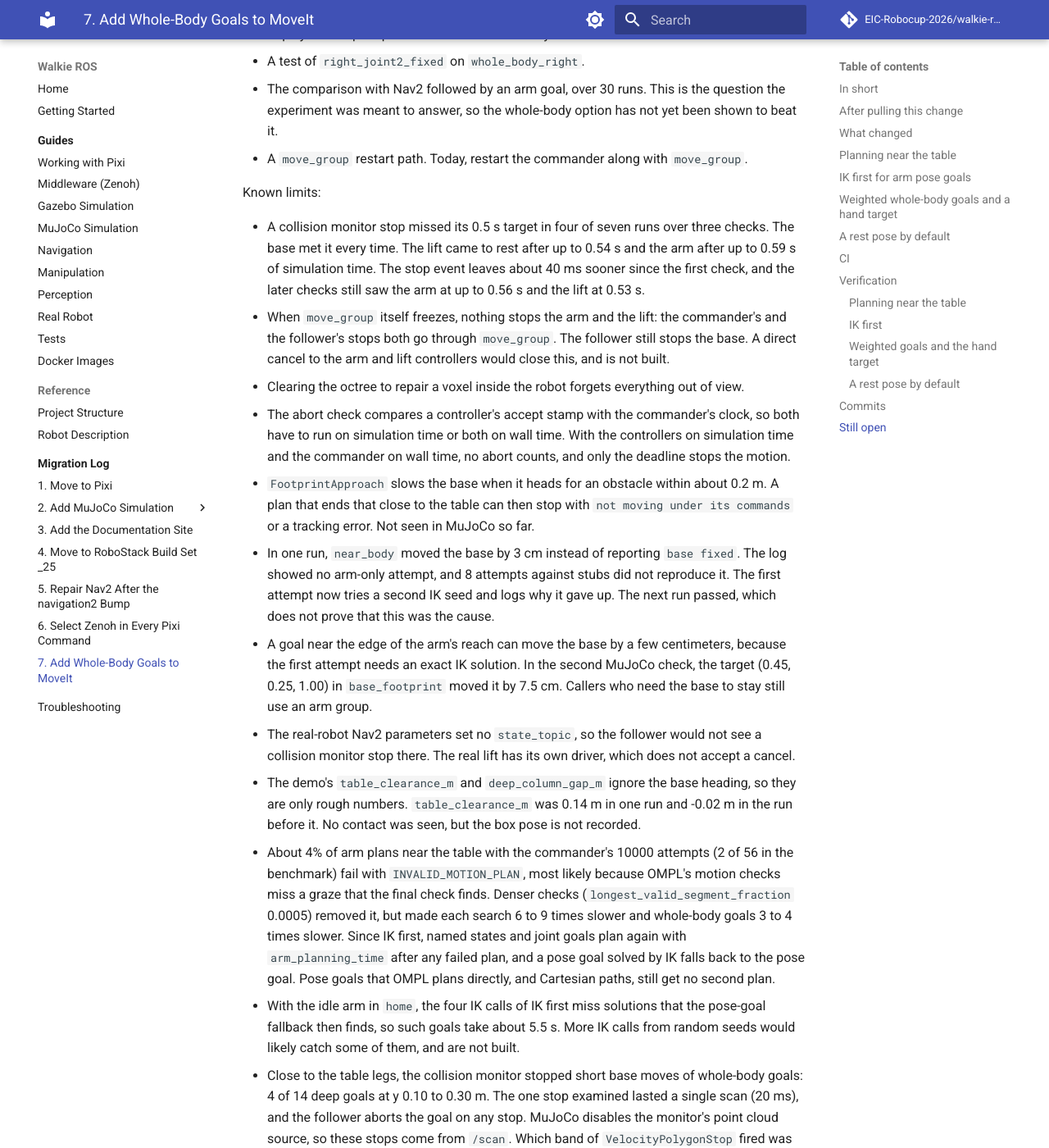
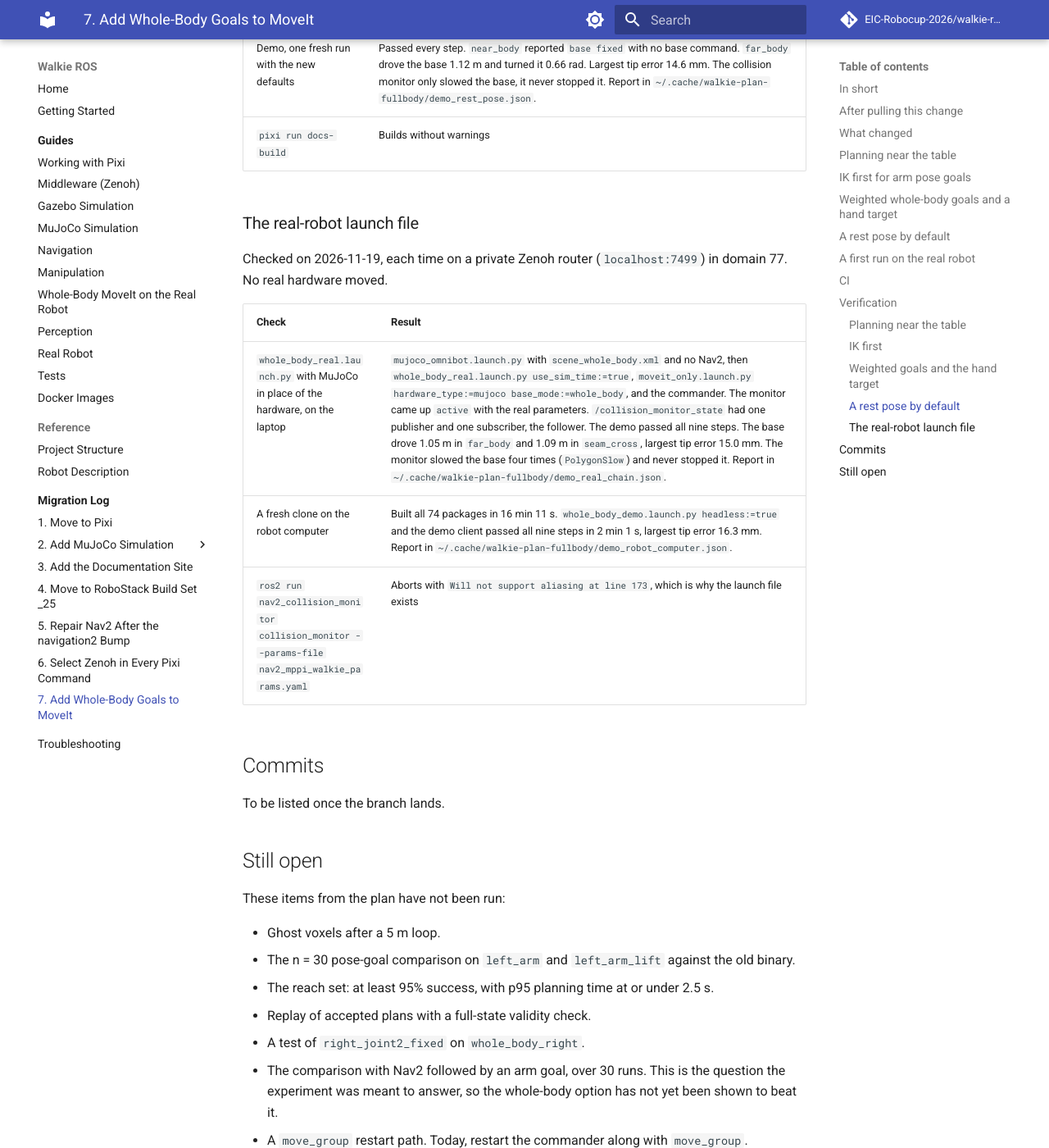
Before and after one commit to EIC-Robocup-2026/walkie-ros, an MkDocs documentation site: the page built from docs/migrations/07-whole-body-moveit.md, in a window 1280 px wide and 1400 px high, scrolled down 15391 px. Shown: the whole window at 82% size. Built offline with MkDocs 1.6.1 and Material for MkDocs 9.7.7, drawn with Linux system fonts in a browser that asks for light colours; comment, search, counter and statistics services are not loaded; some of the changed text lies outside the part shown.

Commit message:
docs: add a guide for the first whole-body run on the robot

```diff
--- a/docs/migrations/07-whole-body-moveit.md
+++ b/docs/migrations/07-whole-body-moveit.md
@@ -27,7 +27,8 @@ pulling. For day-to-day use, read
   is now solved by IK first, and can end in a different arm configuration than before
   (added 2026-11-14, `ik_first_enable` turns it off, see
   [IK first for arm pose goals](#ik-first-for-arm-pose-goals)). Whole-body goals have not
-  run on the real robot, so keep `base_mode:=fixed` there.
+  run on the real robot. Keep `base_mode:=fixed` there, except for a supervised first run
+  that follows [Whole-Body MoveIt on the Real Robot](../guides/whole-body-real-robot.md).
 - **Added 2026-11-16:** weights that rank the sampled base poses of a whole-body goal, a
   rest posture, and a hand target to drag in RViz. The defaults pick the same base pose
   as before. See
@@ -38,6 +39,9 @@ pulling. For day-to-day use, read
   `whole_body_weight_rest` to 0.0 and `whole_body_rest_state` to `home` for the old
   behaviour. See
   [A rest pose by default](#a-rest-pose-by-default).
+- **Added 2026-11-19:** `whole_body_real.launch.py` starts the base side of
+  `base_mode:=whole_body` on the real robot, and a guide walks through a first run there.
+  See [A first run on the real robot](#a-first-run-on-the-real-robot).
 - **Result:** the MuJoCo demo passed all ten steps in the last run here and in six runs of
   three independent checks, and the launch tests pass ([Verification](#verification)). A
   collision monitor stop missed its 0.5 s target in four of seven runs, by up to 0.09 s of
@@ -420,11 +424,43 @@ fell by 11 percent, for 9 cm more base travel and about 1.1 s more planning per
     With the other arm in `hands_up` or `standby`, `rest_pose` was free at every checked
     lift from 0.2 m up. At a lift of 0, link4 hits `base_link`, as it does in `hands_up`.
 
+## A first run on the real robot
+
+Added 2026-11-19. `bringup/launch/whole_body_real.launch.py` starts what
+`base_mode:=whole_body` needs on top of `real_omnibot.launch.py`, apart from `move_group`
+and the commander:
+
+- an identity `map` to `odom` transform (`static_map_odom:=true`),
+- the collision monitor with the real Nav2 parameters, and its own lifecycle manager,
+  `lifecycle_manager_whole_body` (`collision_monitor:=true`),
+- `whole_body_base_follower`,
+- `whole_body_marker`, the hand target (`use_marker:=true`).
+
+The steps of a first run, from a rehearsal in MuJoCo to the whole robot, are in
+[Whole-Body MoveIt on the Real Robot](../guides/whole-body-real-robot.md).
+
+??? info "Why a launch file, and why these choices"
+    - **YAML anchors.** `nav2_mppi_walkie_params.yaml` uses anchors. `ros2 run` with
+      `--params-file` aborts on them (`Will not support aliasing`), so the monitor reads
+      the file through `nav2_common`'s `RewrittenYaml`, as Nav2's launch files do.
+    - **`state_topic`.** The real parameters leave it empty, so the monitor publishes no
+      state. The launch file sets it to `/collision_monitor_state`, and the follower stops
+      at the monitor's first stop instead of after its 0.5 s stall check.
+    - **Static `map` to `odom`.** `moveit_only.launch.py` waits for `map` to
+      `base_footprint`, and a first run needs no map. The omni controller's odometry is
+      open loop (`open_loop: true`), so `map` to `base_footprint` is where the base was
+      sent, not where it is. With a map, AMCL replaces the static transform:
+      `static_map_odom:=false collision_monitor:=false` next to
+      `localization_Nav2_real.launch.py`. Nav2's own monitor publishes no state, so the
+      follower then notices a stop through its stall check only.
+    - **A lifecycle manager of its own.** `lifecycle_manager_nav2` belongs to the Nav2
+      launch files. A second manager under that name would clash with it.
+
 ## CI
 
 `openarm_bimanual_commander_cpp` joins the tested packages. Its launch tests add about 11
 minutes to the **Test** step, and they use the router that CI already starts. These tests
-have not run in CI yet, because the branch has not been pushed. They are timing-sensitive
+have not run in CI yet, because no pull request has been opened for the branch. They are timing-sensitive
 in places, so a slower runner may show problems that this laptop did not.
 
 ## Verification
@@ -583,6 +619,17 @@ Checked on 2026-11-17 on the same laptop, for the changes in
 | Demo, one fresh run with the new defaults | Passed every step. `near_body` reported `base fixed` with no base command. `far_body` drove the base 1.12 m and turned it 0.66 rad. Largest tip error 14.6 mm. The collision monitor only slowed the base, it never stopped it. Report in `~/.cache/walkie-plan-fullbody/demo_rest_pose.json`. |
 | `pixi run docs-build` | Builds without warnings |
 
+### The real-robot launch file { #verification-real-robot-launch }
+
+Checked on 2026-11-19, each time on a private Zenoh router (`localhost:7499`) in domain 77.
+No real hardware moved.
+
+| Check | Result |
+| --- | --- |
+| `whole_body_real.launch.py` with MuJoCo in place of the hardware, on the laptop | `mujoco_omnibot.launch.py` with `scene_whole_body.xml` and no Nav2, then `whole_body_real.launch.py use_sim_time:=true`, `moveit_only.launch.py hardware_type:=mujoco base_mode:=whole_body`, and the commander. The monitor came up `active` with the real parameters. `/collision_monitor_state` had one publisher and one subscriber, the follower. The demo passed all nine steps. The base drove 1.05 m in `far_body` and 1.09 m in `seam_cross`, largest tip error 15.0 mm. The monitor slowed the base four times (`PolygonSlow`) and never stopped it. Report in `~/.cache/walkie-plan-fullbody/demo_real_chain.json`. |
+| A fresh clone on the robot computer | Built all 74 packages in 16 min 11 s. `whole_body_demo.launch.py headless:=true` and the demo client passed all nine steps in 2 min 1 s, largest tip error 16.3 mm. Report in `~/.cache/walkie-plan-fullbody/demo_robot_computer.json`. |
+| `ros2 run nav2_collision_monitor collision_monitor --params-file nav2_mppi_walkie_params.yaml` | Aborts with `Will not support aliasing at line 173`, which is why the launch file exists |
+
 ## Commits
 
 To be listed once the branch lands.
@@ -625,9 +672,10 @@ Known limits:
   first attempt needs an exact IK solution. In the second MuJoCo check, the target
   (0.45, 0.25, 1.00) in `base_footprint` moved it by 7.5 cm. Callers who need the base to
   stay still use an arm group.
-- The real-robot Nav2 parameters set no `state_topic`, so the follower would not see a
-  collision monitor stop there. The real lift has its own driver, which does not accept a
-  cancel.
+- The collision monitor that `localization_Nav2_real.launch.py` starts publishes no state,
+  so with Nav2 on the real robot the follower notices a stop through its stall check only.
+  `whole_body_real.launch.py` sets `state_topic` for its own monitor. The real lift has its
+  own driver, which rejects a cancel and drives to the plan's last height at its own speed.
 - The demo's `table_clearance_m` and `deep_column_gap_m` ignore the base heading, so they are
   only rough numbers. `table_clearance_m` was 0.14 m in one run and -0.02 m in the run before
   it. No contact was seen, but the box pose is not recorded.
--- a/mkdocs.yml
+++ b/mkdocs.yml
@@ -81,6 +81,7 @@ nav:
       - MuJoCo Simulation: guides/simulation-mujoco.md
       - Navigation: guides/navigation.md
       - Manipulation: guides/manipulation.md
+      - Whole-Body MoveIt on the Real Robot: guides/whole-body-real-robot.md
       - Perception: guides/perception.md
       - Real Robot: guides/real-robot.md
       - Tests: guides/testing.md
```
Also changed, not shown: docs/guides/index.md (+1 -0 lines), docs/guides/manipulation.md (+4 -2 lines), docs/guides/real-robot.md (+2 -0 lines), docs/guides/whole-body-real-robot.md (added, +284 -0 lines).
